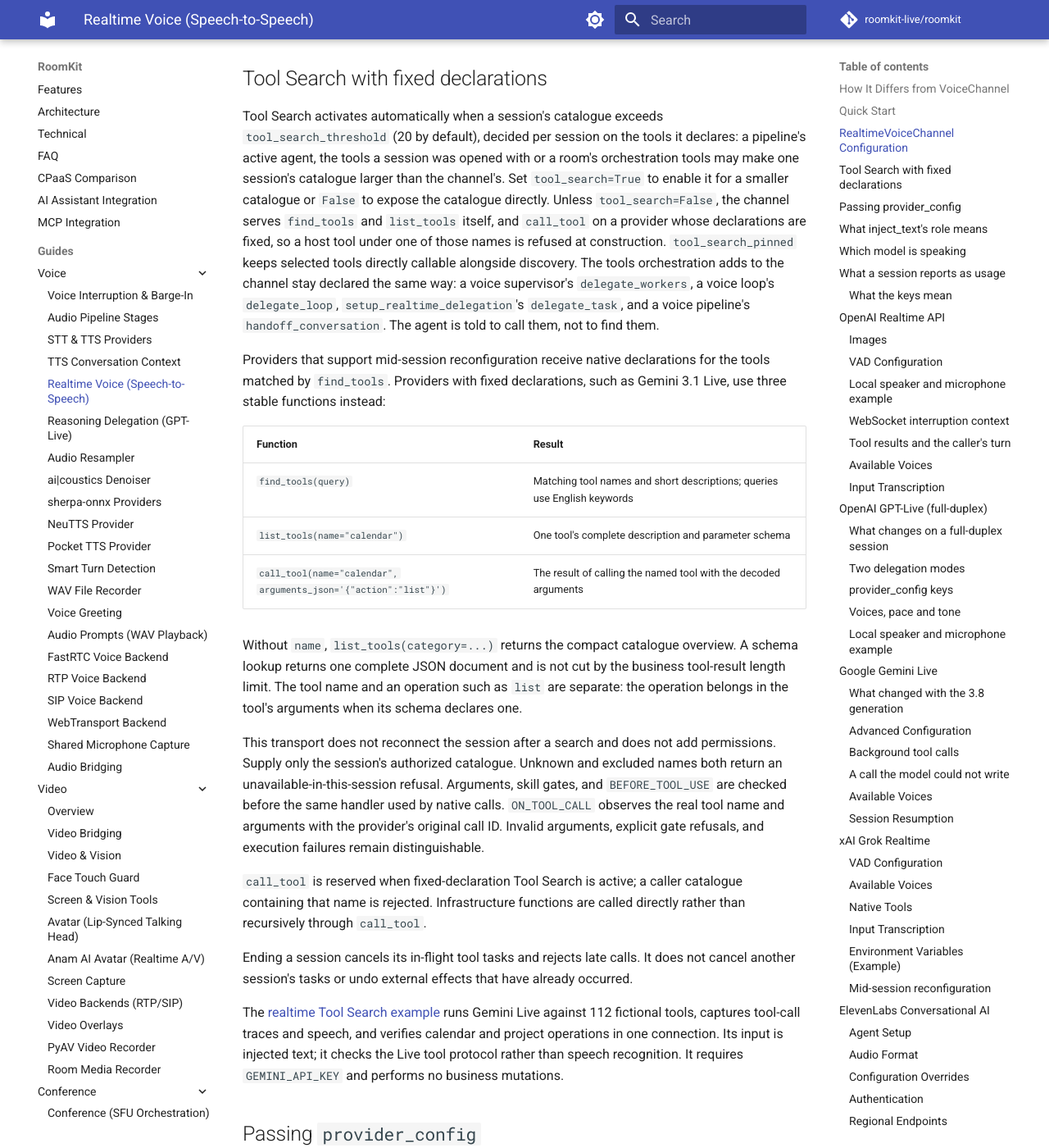
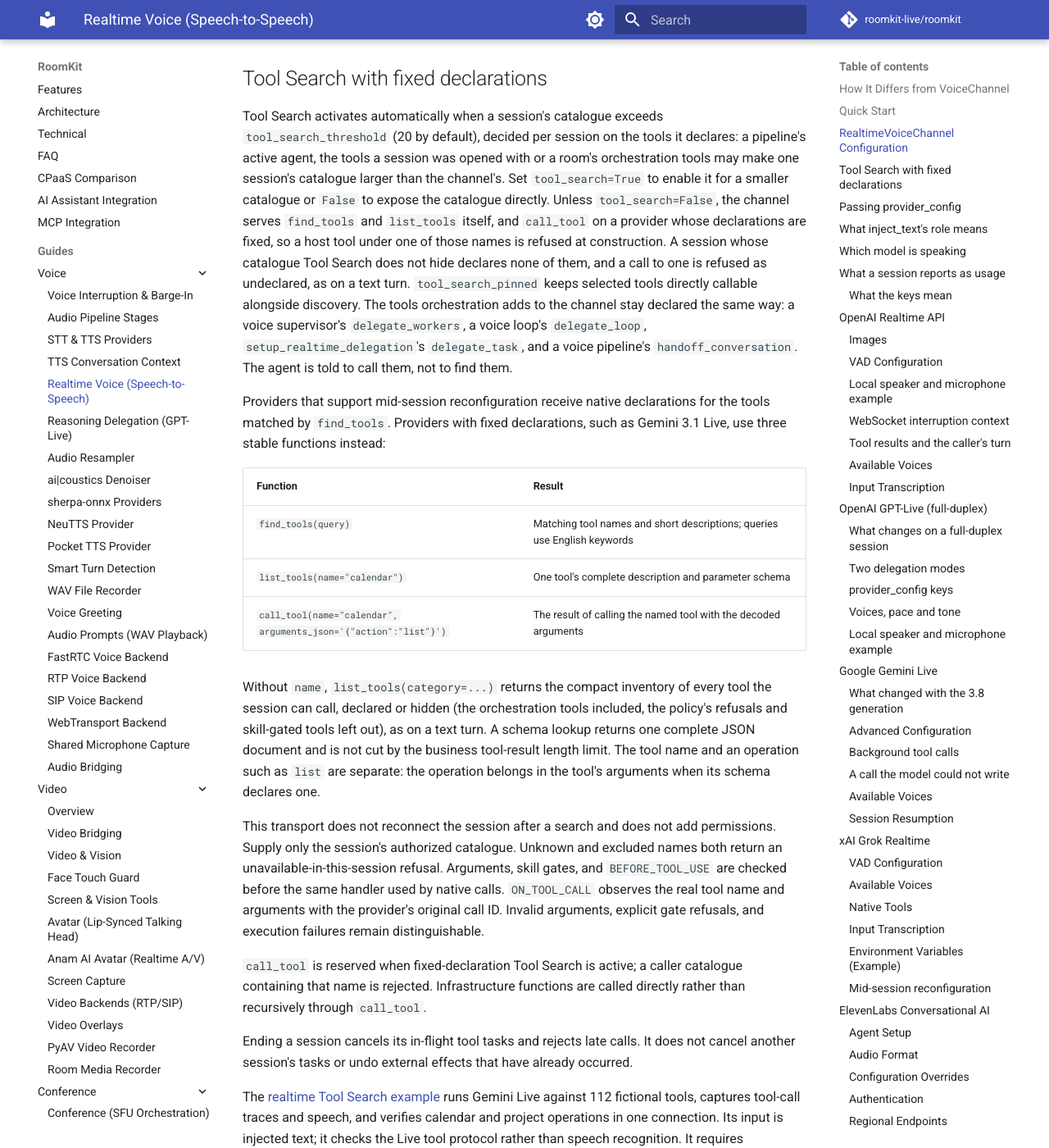
Before and after one commit to roomkit-live/roomkit-docs, an MkDocs documentation site: the page built from docs/guides/realtime-voice-providers.md, in a window 1280 px wide and 1400 px high, scrolled down 4074 px. Shown: the whole window at 82% size. Built offline with MkDocs 1.6.1 and Material for MkDocs 9.7.7, drawn with Linux system fonts in a browser that asks for light colours; comment, search, counter and statistics services are not loaded.

Commit message:
docs(tools): the same tool list on text and realtime: unavailable skills, requires, a pipeline's live channel tools, the always origin, list_tools, undeclared infrastructure tools, current_tool_allowed_names on a realtime door (RMK-397)

```diff
--- a/docs/guides/realtime-voice-providers.md
+++ b/docs/guides/realtime-voice-providers.md
@@ -171,7 +171,9 @@ channel's. Set `tool_search=True` to enable it for a smaller catalogue or
 `False` to expose the catalogue directly. Unless `tool_search=False`, the
 channel serves `find_tools` and `list_tools` itself, and `call_tool` on a
 provider whose declarations are fixed, so a host tool under one of those names
-is refused at construction.
+is refused at construction. A session whose catalogue Tool Search does not
+hide declares none of them, and a call to one is refused as undeclared, as on
+a text turn.
 `tool_search_pinned` keeps selected tools directly callable alongside discovery.
 The tools orchestration adds to the channel stay declared the same way: a voice
 supervisor's `delegate_workers`, a voice loop's `delegate_loop`,
@@ -188,8 +190,10 @@ as Gemini 3.1 Live, use three stable functions instead:
 | `list_tools(name="calendar")` | One tool's complete description and parameter schema |
 | `call_tool(name="calendar", arguments_json='{"action":"list"}')` | The result of calling the named tool with the decoded arguments |
 
-Without `name`, `list_tools(category=...)` returns the compact catalogue
-overview. A schema lookup returns one complete JSON document and is not cut by
+Without `name`, `list_tools(category=...)` returns the compact inventory of
+every tool the session can call, declared or hidden (the orchestration tools
+included, the policy's refusals and skill-gated tools left out), as on a text
+turn. A schema lookup returns one complete JSON document and is not cut by
 the business tool-result length limit. The tool name and an operation such as
 `list` are separate: the operation belongs in the tool's arguments when its
 schema declares one.
```
Also changed, not shown: docs/features.md (+3 -3 lines), docs/guides/realtime-orchestration.md (+3 -3 lines), docs/guides/tool-calling.md (+7 -5 lines).
